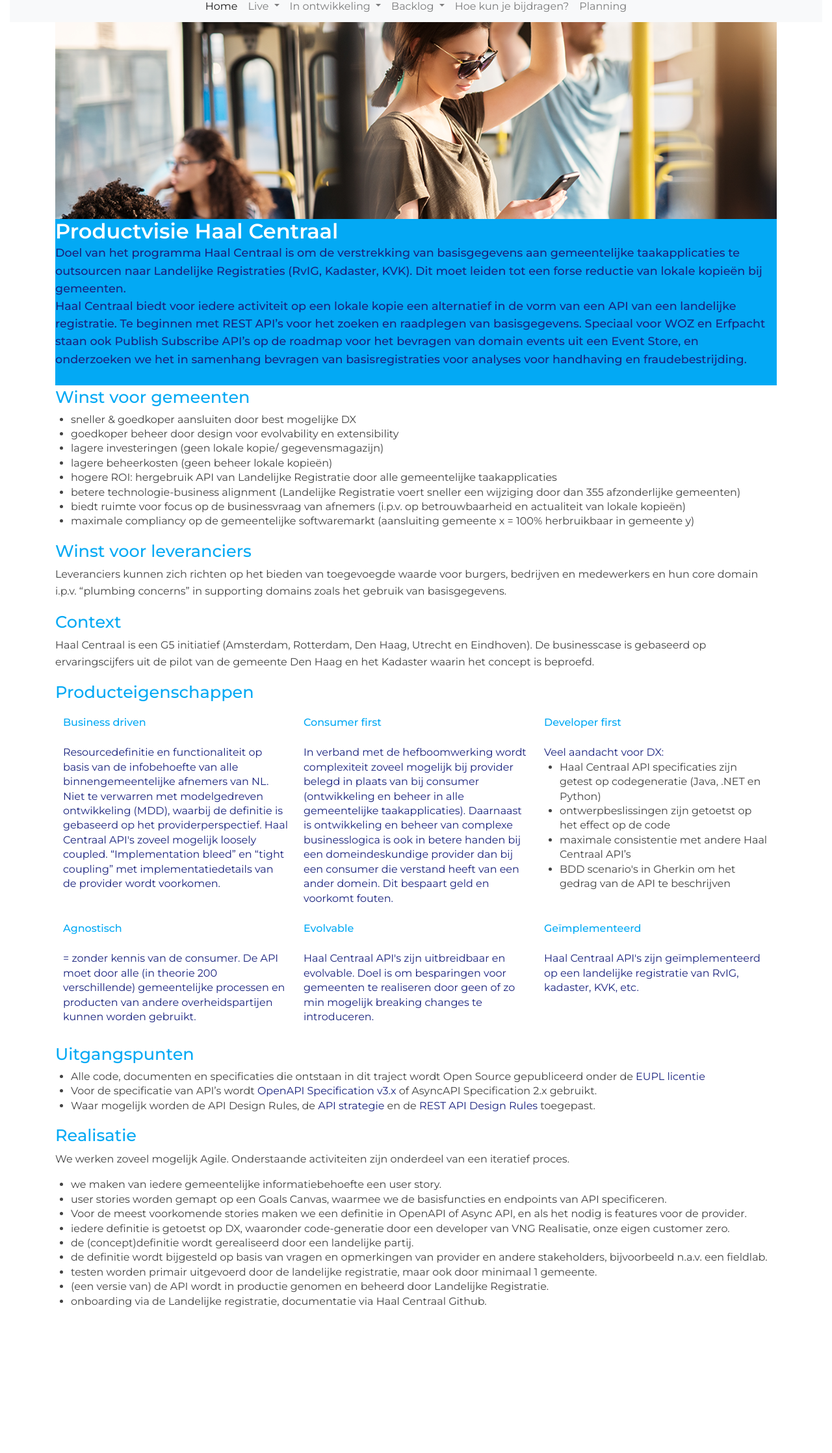
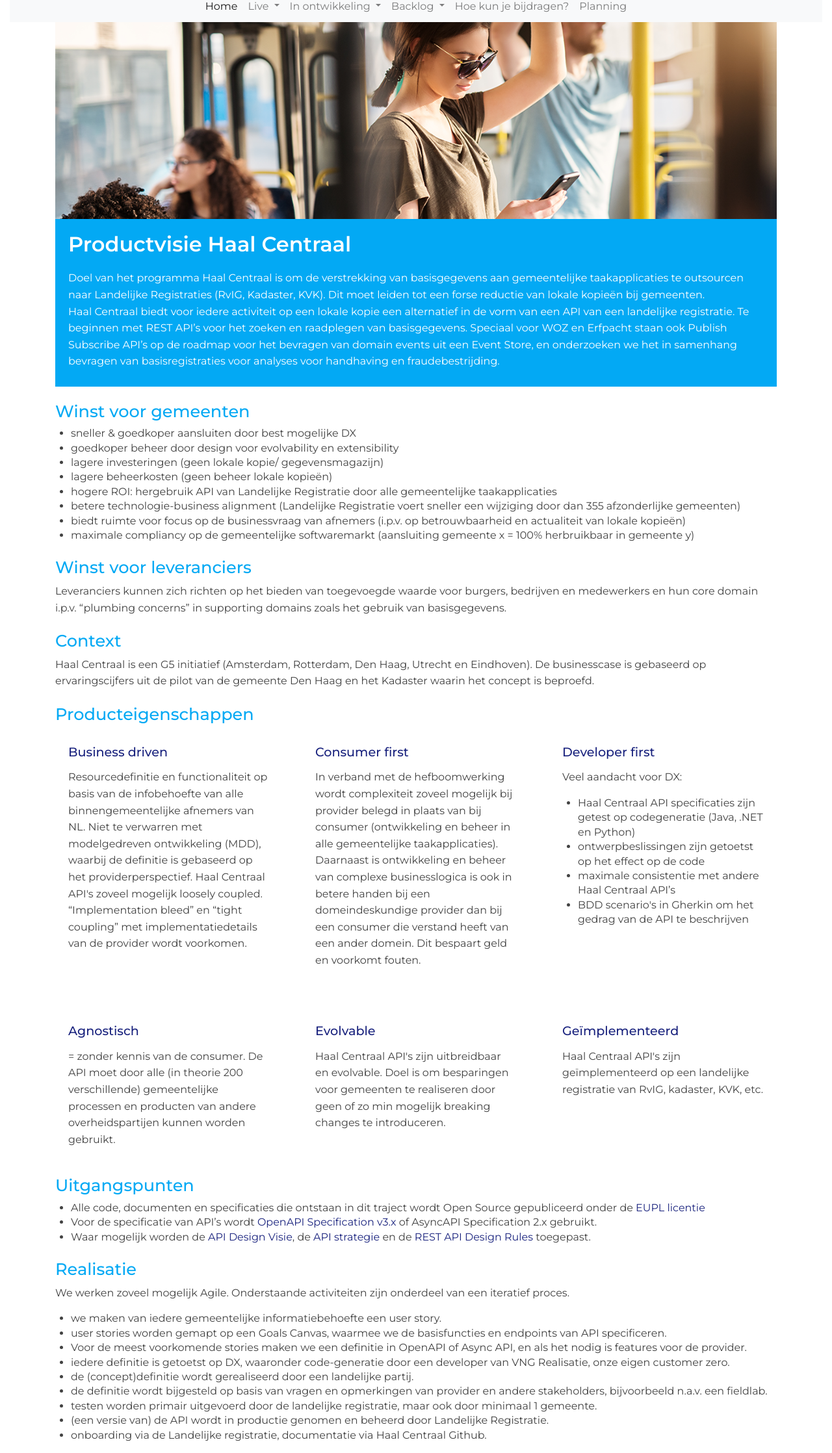
Before and after one commit to VNG-Realisatie/Haal-Centraal, a Jekyll site: the page built from docs/index.md, in a window 1280 px wide, cut to the strip 229-2465 px from the top of the page. Shown: the whole strip at 65% size. Built offline with Jekyll 4.4.1, drawn with Linux system fonts in a browser that asks for light colours; before the commit the page ends 2259 px from its top, so only the background shows below that.

Commit message:
docs: style aanpassingen

```diff
--- a/docs/assets/style.css
+++ b/docs/assets/style.css
@@ -56,14 +56,6 @@
     line-height: 1.6rem;
     margin-bottom: 1rem;
 }
-p:nth-child(2) /* Eerste paragraaf na
-kop 1 is introductie. Getal child
-aanpassen indien nodig. */ {
-font-size: 1.1rem;
-font-weight: 500;
-line-height: 1.7rem;
-color: #1a237e;
-}
 blockquote p {
     font-size: 1.2rem;
     font-weight: 500;
@@ -101,9 +93,6 @@
 a {
     color: #1a237e;
 }
-a:visited {
-    color: #424242;
-}
 strong {
     font-weight: 500;
 }
@@ -117,10 +106,15 @@
 .landingpage-header {
     background-color: #03A9F4;
     color: #FFFFFF;
+    padding: 20px 20px 0 20px;
     margin-bottom: 0rem;
 }
 .header {
+    margin-top: 20px;
     color: #03A9F4;
+}
+.no-border {
+    border: 0;
 }
 
 .vng-logo {
--- a/docs/index.md
+++ b/docs/index.md
@@ -35,44 +35,84 @@
 {:.header}
 ## Producteigenschappen
 
-<table class="table table-borderless">
-    <tbody>
-        <tr class="d-flex">
-            <th class="col product-feature">Business driven</th>
-            <th class="col product-feature">Consumer first</th>
-            <th class="col product-feature">Developer first</th>
-        </tr>
-        <tr class="d-flex">
-            <td class="col">Resourcedefinitie en functionaliteit op basis van de infobehoefte van alle binnengemeentelijke afnemers van NL. Niet te verwarren met modelgedreven ontwikkeling (MDD), waarbij de definitie is gebaseerd op het providerperspectief. Haal Centraal API's zoveel mogelijk loosely coupled. “Implementation bleed” en “tight coupling” met implementatiedetails van de provider wordt voorkomen.</td>
-            <td class="col">In verband met de hefboomwerking wordt complexiteit zoveel mogelijk bij provider belegd in plaats van bij consumer (ontwikkeling en beheer in alle gemeentelijke taakapplicaties). Daarnaast is ontwikkeling en beheer van complexe businesslogica is ook in betere handen bij een domeindeskundige provider dan bij een consumer die verstand heeft van een ander domein. Dit bespaart geld en voorkomt fouten.</td>
-            <td class="col">Veel aandacht voor DX:
-                <ul>
-                  <li>Haal Centraal API specificaties zijn getest op codegeneratie (Java, .NET en Python)</li>
-                  <li>ontwerpbeslissingen zijn getoetst op het effect op de code</li>
-                  <li>maximale consistentie met andere Haal Centraal API’s</li>
-                  <li>BDD scenario's in Gherkin om het gedrag van de API te beschrijven</li>
-                </ul>
-            </td>
-        </tr>
-        <tr class="d-flex">
-            <th class="col product-feature">Agnostisch</th>
-            <th class="col product-feature">Evolvable</th>
-            <th class="col product-feature">Geïmplementeerd</th>
-        </tr>
-        <tr class="d-flex">
-            <td class="col">= zonder kennis van de consumer. De API moet door alle (in theorie 200 verschillende) gemeentelijke processen en producten van andere overheidspartijen kunnen worden gebruikt.</td>
-            <td class="col">Haal Centraal API's zijn uitbreidbaar en evolvable. Doel is om besparingen voor gemeenten te realiseren door geen of zo min mogelijk breaking changes te introduceren.</td>
-            <td class="col">Haal Centraal API's zijn geïmplementeerd op een landelijke registratie van RvIG, kadaster, KVK, etc.</td>
-        </tr>
-    </tbody>
-</table>
+<div class="row">
+  <div class="col">
+    <div class="card no-border">
+      <div class="card-body">
+        <h3 class="card-title">Business driven</h3>
+        <p class="card-text">
+        Resourcedefinitie en functionaliteit op basis van de infobehoefte van alle binnengemeentelijke afnemers van NL. Niet te verwarren met modelgedreven ontwikkeling (MDD), waarbij de definitie is gebaseerd op het providerperspectief. Haal Centraal API's zoveel mogelijk loosely coupled. “Implementation bleed” en “tight coupling” met implementatiedetails van de provider wordt voorkomen.
+        </p>
+      </div>
+    </div>
+  </div>
+  <div class="col">
+    <div class="card no-border">
+      <div class="card-body">
+        <h3 class="card-title">Consumer first</h3>
+        <p class="card-text">
+        In verband met de hefboomwerking wordt complexiteit zoveel mogelijk bij provider belegd in plaats van bij consumer (ontwikkeling en beheer in alle gemeentelijke taakapplicaties). Daarnaast is ontwikkeling en beheer van complexe businesslogica is ook in betere handen bij een domeindeskundige provider dan bij een consumer die verstand heeft van een ander domein. Dit bespaart geld en voorkomt fouten.
+        </p>
+      </div>
+    </div>
+  </div>
+  <div class="col">
+    <div class="card no-border">
+      <div class="card-body">
+        <h3 class="card-title">Developer first</h3>
+        <p class="card-text">
+        Veel aandacht voor DX:
+        <ul>
+            <li>Haal Centraal API specificaties zijn getest op codegeneratie (Java, .NET en Python)</li>
+            <li>ontwerpbeslissingen zijn getoetst op het effect op de code</li>
+            <li>maximale consistentie met andere Haal Centraal API’s</li>
+            <li>BDD scenario's in Gherkin om het gedrag van de API te beschrijven</li>
+        </ul>
+        </p>
+      </div>
+    </div>
+  </div>
+</div>
+<br>
+<div class="row">
+  <div class="col">
+    <div class="card no-border">
+      <div class="card-body">
+        <h3 class="card-title">Agnostisch</h3>
+        <p class="card-text">
+        = zonder kennis van de consumer. De API moet door alle (in theorie 200 verschillende) gemeentelijke processen en producten van andere overheidspartijen kunnen worden gebruikt.
+        </p>
+      </div>
+    </div>
+  </div>
+  <div class="col">
+    <div class="card no-border">
+      <div class="card-body">
+        <h3 class="card-title">Evolvable</h3>
+        <p class="card-text">
+        Haal Centraal API's zijn uitbreidbaar en evolvable. Doel is om besparingen voor gemeenten te realiseren door geen of zo min mogelijk breaking changes te introduceren.
+        </p>
+      </div>
+    </div>
+  </div>
+  <div class="col">
+    <div class="card no-border">
+      <div class="card-body">
+        <h3 class="card-title">Geïmplementeerd</h3>
+        <p class="card-text">
+        Haal Centraal API's zijn geïmplementeerd op een landelijke registratie van RvIG, kadaster, KVK, etc.
+        </p>
+      </div>
+    </div>
+  </div>
+</div>
 
 {:.header}
 ## Uitgangspunten
 
 - Alle code, documenten en specificaties die ontstaan in dit traject wordt Open Source gepubliceerd onder de [EUPL licentie](https://joinup.ec.europa.eu/collection/eupl/eupl-text-11-12)
 - Voor de specificatie van API's wordt [OpenAPI Specification v3.x](https://www.forumstandaardisatie.nl/standaard/openapi-specification) of AsyncAPI Specification 2.x gebruikt.
-- Waar mogelijk worden de API Design Rules, de [API strategie](https://docs.geostandaarden.nl/api/API-Strategie/) en de [REST API Design Rules](https://docs.geostandaarden.nl/api/API-Designrules/) toegepast.
+- Waar mogelijk worden de [API Design Visie](https://github.com/Geonovum/KP-APIs/tree/master/Werkgroep%20Design%20Visie){:target="_blank"}, de [API strategie](https://docs.geostandaarden.nl/api/API-Strategie/){:target="_blank"} en de [REST API Design Rules](https://docs.geostandaarden.nl/api/API-Designrules/){:target="_blank"} toegepast.
 
 {:.header}
 ## Realisatie
```
